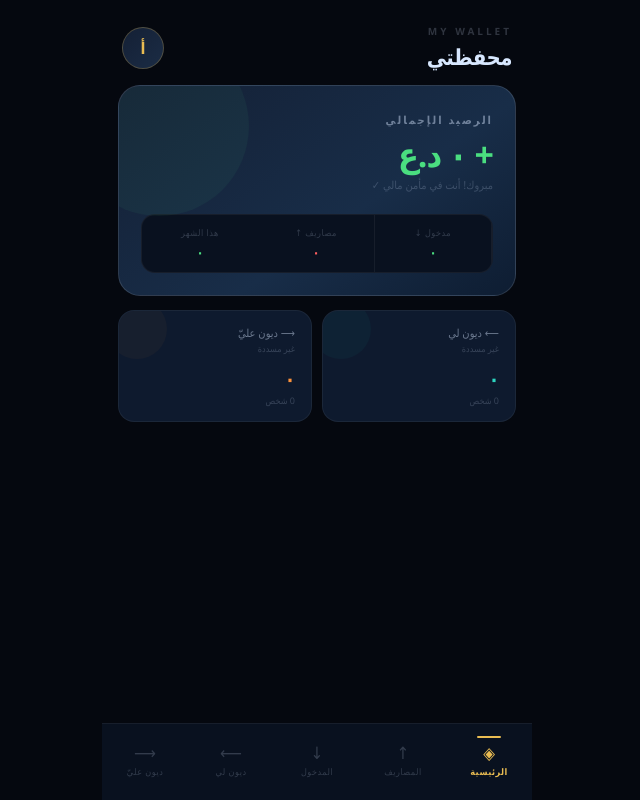
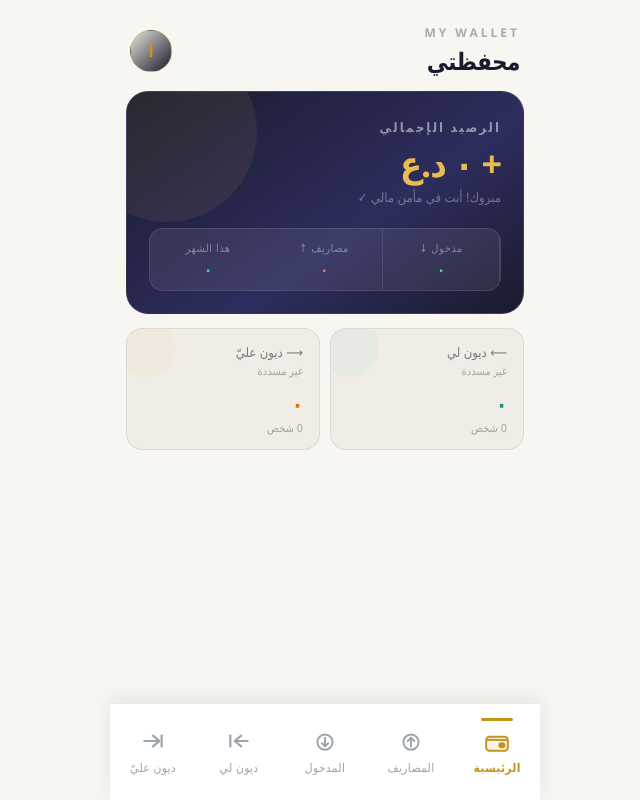
Before and after one commit to Ahmed96-same/my-wallet, a React (Vite) app: page / in a window 1280 px wide. Shown: the whole page, without its empty margins (434-1074 px from the left). Built offline with nearby package versions, Linux system fonts and the light colour scheme.

Commit message:
Update App.jsx

```diff
--- a/src/App.jsx
+++ b/src/App.jsx
@@ -1,10 +1,10 @@
 import { useState, useCallback } from "react";
 
 const C = {
-  bg:"#05080f",s1:"#09111f",s2:"#0e1a2e",s3:"#142035",s4:"#1b2c45",
-  bdr:"rgba(255,255,255,0.055)",bdrH:"rgba(255,255,255,0.12)",
-  text:"#d8e8ff",muted:"rgba(216,232,255,0.46)",hint:"rgba(216,232,255,0.2)",
-  gold:"#e9bc52",coral:"#ff5f5f",teal:"#2dd4bf",amber:"#fb923c",green:"#4ade80",blue:"#60a5fa",
+  bg:"#f8f6f0",s1:"#ffffff",s2:"#f0ede6",s3:"#e8e4db",s4:"#1a1a2e",
+  bdr:"rgba(26,26,46,0.09)",bdrH:"rgba(26,26,46,0.18)",
+  text:"#1a1a2e",muted:"rgba(26,26,46,0.55)",hint:"rgba(26,26,46,0.35)",
+  gold:"#c9921a",coral:"#e03535",teal:"#0d9488",amber:"#d97706",green:"#16a34a",blue:"#2563eb",
 };
 
 const CATS=[
@@ -32,7 +32,7 @@ const STYLES=`
   @keyframes sheetUp{from{transform:translateY(100%)}to{transform:none}}
   @keyframes fadeIn{from{opacity:0}to{opacity:1}}
   *{box-sizing:border-box;-webkit-tap-highlight-color:transparent;margin:0;padding:0}
-  html,body,#root{background:#05080f;min-height:100vh}
+  html,body,#root{background:#f8f6f0;min-height:100vh}
   input,select,button{font-family:inherit}
   input:focus,select:focus{outline:2px solid rgba(233,188,82,.35);outline-offset:0}
   input[type=number]::-webkit-outer-spin-button,input[type=number]::-webkit-inner-spin-button{-webkit-appearance:none}
@@ -59,7 +59,7 @@ function Sheet({title,onClose,children}){
       <div style={{position:"absolute",bottom:0,left:0,right:0,background:C.s2,borderRadius:"22px 22px 0 0",padding:"0 20px 40px",maxHeight:"88vh",overflowY:"auto",animation:"sheetUp .28s cubic-bezier(.32,.72,0,1)"}} onClick={e=>e.stopPropagation()}>
         <div style={{width:38,height:4,background:C.bdrH,borderRadius:2,margin:"14px auto 22px"}}/>
         <div style={{display:"flex",justifyContent:"space-between",alignItems:"center",marginBottom:22}}>
-          <span style={{fontSize:17,fontWeight:700}}>{title}</span>
+          <span style={{fontSize:19,fontWeight:700}}>{title}</span>
           <button onClick={onClose} style={{width:30,height:30,borderRadius:"50%",background:C.s3,border:`1px solid ${C.bdrH}`,color:C.muted,fontSize:18,cursor:"pointer",display:"flex",alignItems:"center",justifyContent:"center"}}>×</button>
         </div>
         {children}
@@ -68,8 +68,8 @@ function Sheet({title,onClose,children}){
   );
 }
 
-const inp={width:"100%",background:C.s3,border:`1px solid ${C.bdrH}`,borderRadius:12,padding:"14px 15px",color:C.text,fontSize:15,marginBottom:14};
-const lbl={display:"block",fontSize:11,color:C.muted,marginBottom:6,fontWeight:600,letterSpacing:.8};
+const inp={width:"100%",background:C.s3,border:`1px solid ${C.bdrH}`,borderRadius:12,padding:"14px 15px",color:C.text,fontSize:17,marginBottom:14};
+const lbl={display:"block",fontSize:13,color:C.muted,marginBottom:6,fontWeight:600,letterSpacing:.8};
 
 function Field({label,...p}){return<div><label style={lbl}>{label}</label><input style={inp} {...p}/></div>;}
 function Sel({label,options,value,onChange}){
@@ -83,7 +83,7 @@ function Sel({label,options,value,onChange}){
   );
 }
 function SaveBtn({onClick}){
-  return<button onClick={onClick} style={{width:"100%",padding:"16px",borderRadius:14,border:"none",background:`linear-gradient(135deg,${C.gold},#c99a32)`,color:"#150d00",fontWeight:800,fontSize:15,cursor:"pointer",marginTop:6}}>حفظ</button>;
+  return<button onClick={onClick} style={{width:"100%",padding:"16px",borderRadius:14,border:"none",background:`linear-gradient(135deg,${C.gold},#c99a32)`,color:"#150d00",fontWeight:800,fontSize:17,cursor:"pointer",marginTop:6}}>حفظ</button>;
 }
 
 function Donut({data,total}){
@@ -105,7 +105,7 @@ function Donut({data,total}){
 }
 
 function Empty({text}){
-  return<div style={{padding:"44px 20px",textAlign:"center",color:C.hint}}><div style={{fontSize:40,marginBottom:12,opacity:.3}}>◯</div><div style={{fontSize:13}}>{text}</div></div>;
+  return<div style={{padding:"44px 20px",textAlign:"center",color:C.hint}}><div style={{fontSize:40,marginBottom:12,opacity:.3}}>◯</div><div style={{fontSize:15}}>{text}</div></div>;
 }
 
 function ExpRow({item,onDelete}){
@@ -115,12 +115,12 @@ function ExpRow({item,onDelete}){
         <div style={{width:10,height:10,borderRadius:3,background:catC(item.category)}}/>
       </div>
       <div style={{flex:1,minWidth:0}}>
-        <div style={{fontSize:14,fontWeight:600}}>{item.category}</div>
-        <div style={{fontSize:11,color:C.muted,marginTop:3}}>{item.note||"—"} · {item.date}</div>
+        <div style={{fontSize:16,fontWeight:600}}>{item.category}</div>
+        <div style={{fontSize:13,color:C.muted,marginTop:3}}>{item.note||"—"} · {item.date}</div>
       </div>
       <div style={{flexShrink:0,textAlign:"left"}}>
-        <div style={{fontSize:14,fontWeight:700,color:C.coral}}>-{SHORT(item.amount)}</div>
-        <div style={{fontSize:9,color:C.hint,textAlign:"center"}}>د.ع</div>
+        <div style={{fontSize:16,fontWeight:700,color:C.coral}}>-{SHORT(item.amount)}</div>
+        <div style={{fontSize:11,color:C.hint,textAlign:"center"}}>د.ع</div>
       </div>
       {onDelete&&<button onClick={()=>onDelete(item.id)} style={{background:"none",border:"none",color:C.hint,cursor:"pointer",fontSize:19,lineHeight:1,padding:"0 2px",flexShrink:0}}>×</button>}
     </div>
@@ -131,17 +131,17 @@ function IncRow({item,onDelete}){
   const isF=item.type==="ثابت";
   return(
     <div style={{display:"flex",alignItems:"center",gap:12,padding:"13px 16px",borderBottom:`1px solid ${C.bdr}`}}>
-      <div style={{width:38,height:38,borderRadius:11,background:isF?"rgba(74,222,128,.1)":"rgba(96,165,250,.1)",display:"flex",alignItems:"center",justifyContent:"center",flexShrink:0,fontSize:17,color:isF?C.green:C.blue}}>{isF?"↻":"↺"}</div>
+      <div style={{width:38,height:38,borderRadius:11,background:isF?"rgba(74,222,128,.1)":"rgba(96,165,250,.1)",display:"flex",alignItems:"center",justifyContent:"center",flexShrink:0,fontSize:19,color:isF?C.green:C.blue}}>{isF?"↻":"↺"}</div>
       <div style={{flex:1,minWidth:0}}>
-        <div style={{fontSize:14,fontWeight:600}}>{item.source||"مدخول"}</div>
+        <div style={{fontSize:16,fontWeight:600}}>{item.source||"مدخول"}</div>
         <div style={{display:"flex",alignItems:"center",gap:6,marginTop:3}}>
-          <span style={{padding:"2px 7px",borderRadius:5,background:isF?"rgba(74,222,128,.12)":"rgba(96,165,250,.12)",color:isF?C.green:C.blue,fontSize:9,fontWeight:600}}>{item.type}</span>
-          <span style={{fontSize:11,color:C.muted}}>{item.date}</span>
+          <span style={{padding:"2px 7px",borderRadius:5,background:isF?"rgba(74,222,128,.12)":"rgba(96,165,250,.12)",color:isF?C.green:C.blue,fontSize:11,fontWeight:600}}>{item.type}</span>
+          <span style={{fontSize:13,color:C.muted}}>{item.date}</span>
         </div>
       </div>
       <div style={{flexShrink:0,textAlign:"left"}}>
-        <div style={{fontSize:14,fontWeight:700,color:C.green}}>+{SHORT(item.amount)}</div>
-        <div style={{fontSize:9,color:C.hint,textAlign:"center"}}>د.ع</div>
+        <div style={{fontSize:16,fontWeight:700,color:C.green}}>+{SHORT(item.amount)}</div>
+        <div style={{fontSize:11,color:C.hint,textAlign:"center"}}>د.ع</div>
       </div>
       <button onClick={()=>onDelete(item.id)} style={{background:"none",border:"none",color:C.hint,cursor:"pointer",fontSize:19,lineHeight:1,padding:"0 2px",flexShrink:0}}>×</button>
     </div>
@@ -152,14 +152,14 @@ function DebtRow({item,type,onDelete,onToggle}){
   const color=type==="lent"?C.teal:C.amber;
   return(
     <div style={{display:"flex",alignItems:"center",gap:12,padding:"13px 16px",borderBottom:`1px solid ${C.bdr}`,opacity:item.paid?.5:1,transition:"opacity .3s"}}>
-      <div style={{width:40,height:40,borderRadius:"50%",background:avC(item.person),display:"flex",alignItems:"center",justifyContent:"center",flexShrink:0,fontSize:13,fontWeight:800,color:"#fff"}}>{initials(item.person)}</div>
+      <div style={{width:40,height:40,borderRadius:"50%",background:avC(item.person),display:"flex",alignItems:"center",justifyContent:"center",flexShrink:0,fontSize:15,fontWeight:800,color:"#fff"}}>{initials(item.person)}</div>
       <div style={{flex:1,minWidth:0}}>
-        <div style={{fontSize:14,fontWeight:600}}>{item.person}</div>
-        <div style={{fontSize:11,color:C.muted,marginTop:3}}>{item.note||"—"} · {item.date}</div>
+        <div style={{fontSize:16,fontWeight:600}}>{item.person}</div>
+        <div style={{fontSize:13,color:C.muted,marginTop:3}}>{item.note||"—"} · {item.date}</div>
       </div>
       <div style={{flexShrink:0,display:"flex",flexDirection:"column",alignItems:"flex-end",gap:5}}>
-        <div style={{fontSize:14,fontWeight:700,color}}>{SHORT(item.amount)}</div>
-        <button onClick={()=>onToggle(item.id)} style={{padding:"3px 9px",borderRadius:6,border:`1px solid ${item.paid?C.green:C.bdrH}`,background:item.paid?"rgba(74,222,128,.12)":"none",color:item.paid?C.green:C.muted,fontSize:9,cursor:"pointer",fontWeight:700,transition:"all .2s"}}>
+        <div style={{fontSize:16,fontWeight:700,color}}>{SHORT(item.amount)}</div>
+        <button onClick={()=>onToggle(item.id)} style={{padding:"3px 9px",borderRadius:6,border:`1px solid ${item.paid?C.green:C.bdrH}`,background:item.paid?"rgba(74,222,128,.12)":"none",color:item.paid?C.green:C.muted,fontSize:11,cursor:"pointer",fontWeight:700,transition:"all .2s"}}>
           {item.paid?"✓ مسدّد":"سدّد"}
         </button>
       </div>
@@ -173,8 +173,8 @@ function Stats({items}){
     <div style={{display:"flex",gap:8,marginBottom:16}}>
       {items.map((d,i)=>(
         <div key={i} style={{flex:1,background:C.s2,border:`1px solid ${C.bdr}`,borderRadius:14,padding:"13px 12px"}}>
-          <div style={{fontSize:10,color:C.muted,marginBottom:5,letterSpacing:.4}}>{d.label}</div>
-          <div style={{fontSize:17,fontWeight:700,color:d.color||C.text,letterSpacing:-.3}}>{d.value}</div>
+          <div style={{fontSize:12,color:C.muted,marginBottom:5,letterSpacing:.4}}>{d.label}</div>
+          <div style={{fontSize:19,fontWeight:700,color:d.color||C.text,letterSpacing:-.3}}>{d.value}</div>
         </div>
       ))}
     </div>
@@ -183,7 +183,7 @@ function Stats({items}){
 
 function AddBtn({onClick,label}){
   return(
-    <button onClick={onClick} style={{width:"100%",padding:"14px",borderRadius:14,border:`1.5px dashed ${C.bdrH}`,background:"none",color:C.muted,cursor:"pointer",fontSize:14,display:"flex",alignItems:"center",justifyContent:"center",gap:10,marginBottom:16}}>
+    <button onClick={onClick} style={{width:"100%",padding:"14px",borderRadius:14,border:`1.5px dashed ${C.bdrH}`,background:"none",color:C.muted,cursor:"pointer",fontSize:16,display:"flex",alignItems:"center",justifyContent:"center",gap:10,marginBottom:16}}>
       <span style={{width:26,height:26,borderRadius:8,background:C.s3,display:"flex",alignItems:"center",justifyContent:"center",fontSize:18,color:C.gold,lineHeight:1}}>+</span>
       {label}
     </button>
@@ -210,16 +210,16 @@ function Dashboard({expenses,income,lent,owed,balance,totalIncome,totalExpenses,
   const maxBar=Math.max(...bars.map(b=>b[1]),1);
   return(
     <div style={{animation:"slideUp .35s ease"}}>
-      <div style={{background:`linear-gradient(145deg,${C.s3} 0%,#182d48 60%,#0e1d32 100%)`,border:`1px solid ${C.bdrH}`,borderRadius:22,padding:"26px 22px 22px",marginBottom:14,position:"relative",overflow:"hidden"}}>
-        <div style={{position:"absolute",top:-50,left:-50,width:180,height:180,borderRadius:"50%",background:isPos?"rgba(74,222,128,.05)":"rgba(255,95,95,.05)",pointerEvents:"none"}}/>
-        <div style={{fontSize:11,color:C.muted,letterSpacing:2,marginBottom:10,fontWeight:600}}>الرصيد الإجمالي</div>
-        <div style={{fontSize:34,fontWeight:800,color:isPos?C.green:C.coral,letterSpacing:-1,marginBottom:6,lineHeight:1}}>{isPos?"+ ":"- "}{IQD(Math.abs(balance))}</div>
-        <div style={{fontSize:11,color:C.hint,marginBottom:22}}>{isPos?"مبروك! أنت في مأمن مالي ✓":"تنبّه! مصاريفك تتجاوز مدخولك"}</div>
-        <div style={{display:"flex",gap:0,background:C.s1,borderRadius:14,overflow:"hidden",border:`1px solid ${C.bdr}`}}>
-          {[{label:"مدخول ↓",val:totalIncome,color:C.green},{label:"مصاريف ↑",val:totalExpenses,color:C.coral},{label:"هذا الشهر",val:mBal,color:mBal>=0?C.green:C.coral}].map((d,i)=>(
-            <div key={i} style={{flex:1,padding:"11px 0",textAlign:"center",borderRight:i<2?`1px solid ${C.bdr}`:"none"}}>
-              <div style={{fontSize:9,color:C.hint,marginBottom:4,letterSpacing:.5}}>{d.label}</div>
-              <div style={{fontSize:13,fontWeight:700,color:d.color}}>{SHORT(d.val)}</div>
+      <div style={{background:`linear-gradient(145deg,#1a1a2e 0%,#2d2d5e 60%,#1a1a2e 100%)`,border:`1px solid rgba(255,255,255,0.1)`,borderRadius:22,padding:"26px 22px 22px",marginBottom:14,position:"relative",overflow:"hidden"}}>
+        <div style={{position:"absolute",top:-50,left:-50,width:180,height:180,borderRadius:"50%",background:isPos?"rgba(233,188,82,.08)":"rgba(255,95,95,.08)",pointerEvents:"none"}}/>
+        <div style={{fontSize:13,color:"rgba(255,255,255,.5)",letterSpacing:2,marginBottom:10,fontWeight:600}}>الرصيد الإجمالي</div>
+        <div style={{fontSize:36,fontWeight:800,color:isPos?"#e9bc52":"#ff6b6b",letterSpacing:-1,marginBottom:6,lineHeight:1}}>{isPos?"+ ":"- "}{IQD(Math.abs(balance))}</div>
+        <div style={{fontSize:13,color:"rgba(255,255,255,.35)",marginBottom:22}}>{isPos?"مبروك! أنت في مأمن مالي ✓":"تنبّه! مصاريفك تتجاوز مدخولك"}</div>
+        <div style={{display:"flex",gap:0,background:"rgba(255,255,255,0.08)",borderRadius:14,overflow:"hidden",border:"1px solid rgba(255,255,255,0.1)"}}>
+          {[{label:"مدخول ↓",val:totalIncome,color:"#4ade80"},{label:"مصاريف ↑",val:totalExpenses,color:"#ff6b6b"},{label:"هذا الشهر",val:mBal,color:mBal>=0?"#4ade80":"#ff6b6b"}].map((d,i)=>(
+            <div key={i} style={{flex:1,padding:"11px 0",textAlign:"center",borderRight:i<2?"1px solid rgba(255,255,255,0.1)":"none"}}>
+              <div style={{fontSize:11,color:"rgba(255,255,255,.4)",marginBottom:4,letterSpacing:.5}}>{d.label}</div>
+              <div style={{fontSize:15,fontWeight:700,color:d.color}}>{SHORT(d.val)}</div>
             </div>
           ))}
         </div>
@@ -228,30 +228,30 @@ function Dashboard({expenses,income,lent,owed,balance,totalIncome,totalExpenses,
         {[{label:"ديون لي",val:totalLent,color:C.teal,icon:"⟵",tab:3,count:lent.filter(d=>!d.paid).length},{label:"ديون عليّ",val:totalOwed,color:C.amber,icon:"⟶",tab:4,count:owed.filter(d=>!d.paid).length}].map((d,i)=>(
           <div key={i} onClick={()=>setTab(d.tab)} style={{background:C.s2,border:`1px solid ${C.bdr}`,borderRadius:16,padding:"14px 16px",cursor:"pointer",position:"relative",overflow:"hidden"}}>
             <div style={{position:"absolute",top:-12,left:-12,width:60,height:60,borderRadius:"50%",background:`${d.color}0a`}}/>
-            <div style={{fontSize:11,color:C.muted,marginBottom:2}}>{d.icon} {d.label}</div>
-            <div style={{fontSize:9,color:C.hint,marginBottom:10}}>غير مسددة</div>
-            <div style={{fontSize:20,fontWeight:800,color:d.color,letterSpacing:-.5}}>{SHORT(d.val)}</div>
-            <div style={{fontSize:9,color:C.hint,marginTop:2}}>{d.count} شخص</div>
+            <div style={{fontSize:13,color:C.muted,marginBottom:2}}>{d.icon} {d.label}</div>
+            <div style={{fontSize:11,color:C.hint,marginBottom:10}}>غير مسددة</div>
+            <div style={{fontSize:22,fontWeight:800,color:d.color,letterSpacing:-.5}}>{SHORT(d.val)}</div>
+            <div style={{fontSize:11,color:C.hint,marginTop:2}}>{d.count} شخص</div>
           </div>
         ))}
       </div>
       {mInc>0&&(
         <div style={{background:C.s2,border:`1px solid ${C.bdr}`,borderRadius:16,padding:"16px 18px",marginBottom:14}}>
           <div style={{display:"flex",justifyContent:"space-between",alignItems:"baseline",marginBottom:12}}>
-            <span style={{fontSize:13,fontWeight:600}}>إنفاق هذا الشهر</span>
-            <span style={{fontSize:20,fontWeight:800,color:pct>80?C.coral:pct>55?C.amber:C.green}}>{pct}٪</span>
+            <span style={{fontSize:15,fontWeight:600}}>إنفاق هذا الشهر</span>
+            <span style={{fontSize:22,fontWeight:800,color:pct>80?C.coral:pct>55?C.amber:C.green}}>{pct}٪</span>
           </div>
           <div style={{height:9,background:C.s3,borderRadius:99,overflow:"hidden",marginBottom:10}}>
             <div style={{height:"100%",borderRadius:99,width:`${pct}%`,background:pct>80?`linear-gradient(90deg,${C.amber},${C.coral})`:pct>55?C.amber:C.green,transition:"width .9s ease"}}/>
           </div>
-          <div style={{display:"flex",justifyContent:"space-between",fontSize:11,color:C.muted}}>
+          <div style={{display:"flex",justifyContent:"space-between",fontSize:13,color:C.muted}}>
             <span>صرفت {SHORT(mExp)} د.ع</span><span>من أصل {SHORT(mInc)} د.ع</span>
           </div>
         </div>
       )}
       {catData.length>0&&(
         <div style={{background:C.s2,border:`1px solid ${C.bdr}`,borderRadius:16,padding:"16px 18px",marginBottom:14}}>
-          <div style={{fontSize:13,fontWeight:600,marginBottom:14}}>توزيع المصاريف</div>
+          <div style={{fontSize:15,fontWeight:600,marginBottom:14}}>توزيع المصاريف</div>
           <div style={{display:"flex",gap:16,alignItems:"center"}}>
             <Donut data={catData} total={totalExpenses}/>
             <div style={{flex:1}}>
@@ -259,13 +259,13 @@ function Dashboard({expenses,income,lent,owed,balance,totalIncome,totalExpenses,
                 <div key={i} style={{display:"flex",justifyContent:"space-between",alignItems:"center",marginBottom:9}}>
                   <div style={{display:"flex",alignItems:"center",gap:7}}>
                     <div style={{width:8,height:8,borderRadius:2,background:d.c,flexShrink:0}}/>
-                    <span style={{fontSize:11,color:C.muted}}>{d.l}</span>
+                    <span style={{fontSize:13,color:C.muted}}>{d.l}</span>
                   </div>
                   <div style={{display:"flex",alignItems:"center",gap:8}}>
                     <div style={{width:50,height:4,borderRadius:2,background:C.s3,overflow:"hidden"}}>
                       <div style={{height:"100%",background:d.c,width:`${Math.round(d.val/totalExpenses*100)}%`,borderRadius:2}}/>
                     </div>
-                    <span style={{fontSize:11,fontWeight:600,minWidth:28,textAlign:"left"}}>{Math.round(d.val/totalExpenses*100)}٪</span>
+                    <span style={{fontSize:13,fontWeight:600,minWidth:28,textAlign:"left"}}>{Math.round(d.val/totalExpenses*100)}٪</span>
                   </div>
                 </div>
               ))}
@@ -275,15 +275,15 @@ function Dashboard({expenses,income,lent,owed,balance,totalIncome,totalExpenses,
       )}
       {bars.length>1&&(
         <div style={{background:C.s2,border:`1px solid ${C.bdr}`,borderRadius:16,padding:"16px 18px",marginBottom:14}}>
-          <div style={{fontSize:13,fontWeight:600,marginBottom:16}}>المصاريف الشهرية</div>
+          <div style={{fontSize:15,fontWeight:600,marginBottom:16}}>المصاريف الشهرية</div>
           <div style={{display:"flex",gap:6,alignItems:"flex-end",height:90}}>
             {bars.map(([m,v],i)=>{
               const h=Math.round(v/maxBar*78),isLast=i===bars.length-1;
               return(
                 <div key={m} style={{flex:1,display:"flex",flexDirection:"column",alignItems:"center",gap:6}}>
-                  <div style={{fontSize:10,color:isLast?C.coral:C.hint,fontWeight:isLast?700:400}}>{SHORT(v)}</div>
+                  <div style={{fontSize:12,color:isLast?C.coral:C.hint,fontWeight:isLast?700:400}}>{SHORT(v)}</div>
                   <div style={{width:"100%",borderRadius:"5px 5px 0 0",background:isLast?C.coral:C.s4,height:`${h}px`,minHeight:4}}/>
-                  <div style={{fontSize:9,color:C.hint}}>{m.slice(5)}</div>
+                  <div style={{fontSize:11,color:C.hint}}>{m.slice(5)}</div>
                 </div>
               );
             })}
@@ -292,7 +292,7 @@ function Dashboard({expenses,income,lent,owed,balance,totalIncome,totalExpenses,
       )}
       {expenses.slice(0,3).length>0&&(
         <div style={{marginBottom:14}}>
-          <div style={{fontSize:13,fontWeight:600,marginBottom:10,color:C.muted}}>آخر المصاريف</div>
+          <div style={{fontSize:15,fontWeight:600,marginBottom:10,color:C.muted}}>آخر المصاريف</div>
           <SCard>{expenses.slice(0,3).map(e=><ExpRow key={e.id} item={e}/>)}</SCard>
         </div>
       )}
@@ -372,7 +372,52 @@ function DebtTab({debts,setDebts,type}){
   );
 }
 
-const TABS=[{icon:"◈",label:"الرئيسية"},{icon:"↑",label:"المصاريف"},{icon:"↓",label:"المدخول"},{icon:"⟵",label:"ديون لي"},{icon:"⟶",label:"ديون عليّ"}];
+// ─── Nav Icons ────────────────────────────────────────────────────
+const NAV_ICONS = [
+  (active) => (
+    <svg width="26" height="26" viewBox="0 0 24 24" fill="none">
+      <rect x="2" y="8" width="20" height="13" rx="3"
+        stroke={active?"#c9921a":"#9ca3af"} strokeWidth="1.8" fill={active?"rgba(201,146,26,.1)":"none"}/>
+      <path d="M2 11h20" stroke={active?"#c9921a":"#9ca3af"} strokeWidth="1.8"/>
+      <rect x="14" y="14" width="5" height="4" rx="2"
+        fill={active?"#c9921a":"none"} stroke={active?"#c9921a":"#9ca3af"} strokeWidth="1.5"/>
+    </svg>
+  ),
+  (active) => (
+    <svg width="26" height="26" viewBox="0 0 24 24" fill="none">
+      <circle cx="12" cy="13" r="7"
+        stroke={active?"#e03535":"#9ca3af"} strokeWidth="1.8" fill={active?"rgba(224,53,53,.1)":"none"}/>
+      <path d="M12 17v-8M9 12l3-3 3 3"
+        stroke={active?"#e03535":"#9ca3af"} strokeWidth="1.8" strokeLinecap="round" strokeLinejoin="round"/>
+    </svg>
+  ),
+  (active) => (
+    <svg width="26" height="26" viewBox="0 0 24 24" fill="none">
+      <circle cx="12" cy="13" r="7"
+        stroke={active?"#16a34a":"#9ca3af"} strokeWidth="1.8" fill={active?"rgba(22,163,74,.1)":"none"}/>
+      <path d="M12 9v8M9 14l3 3 3-3"
+        stroke={active?"#16a34a":"#9ca3af"} strokeWidth="1.8" strokeLinecap="round" strokeLinejoin="round"/>
+    </svg>
+  ),
+  (active) => (
+    <svg width="26" height="26" viewBox="0 0 24 24" fill="none">
+      <path d="M20 12H8M14 7l-6 5 6 5"
+        stroke={active?"#0d9488":"#9ca3af"} strokeWidth="2" strokeLinecap="round" strokeLinejoin="round"/>
+      <path d="M4 7v10"
+        stroke={active?"#0d9488":"#9ca3af"} strokeWidth="2" strokeLinecap="round"/>
+    </svg>
+  ),
+  (active) => (
+    <svg width="26" height="26" viewBox="0 0 24 24" fill="none">
+      <path d="M4 12h12M12 7l6 5-6 5"
+        stroke={active?"#d97706":"#9ca3af"} strokeWidth="2" strokeLinecap="round" strokeLinejoin="round"/>
+      <path d="M20 7v10"
+        stroke={active?"#d97706":"#9ca3af"} strokeWidth="2" strokeLinecap="round"/>
+    </svg>
+  ),
+];
+
+const TAB_LABELS = ["الرئيسية","المصاريف","المدخول","ديون لي","ديون عليّ"];
 
 export default function App(){
   const[tab,setTab]=useState(0);
@@ -395,23 +440,28 @@ export default function App(){
   return(
     <>
       <style>{STYLES}</style>
-      <div dir="rtl" style={{background:C.bg,minHeight:"100vh",color:C.text,fontFamily:"'Segoe UI',Tahoma,system-ui,sans-serif",maxWidth:430,margin:"0 auto",paddingBottom:90}}>
+      <div dir="rtl" style={{background:C.bg,minHeight:"100vh",color:C.text,fontFamily:"'Segoe UI',Tahoma,system-ui,sans-serif",maxWidth:430,margin:"0 auto",paddingBottom:95}}>
         <div style={{padding:"24px 20px 14px",display:"flex",justifyContent:"space-between",alignItems:"center"}}>
           <div>
-            <div style={{fontSize:10,color:C.hint,letterSpacing:3,fontWeight:600,marginBottom:3}}>MY WALLET</div>
-            <div style={{fontSize:22,fontWeight:800,letterSpacing:-.5}}>محفظتي</div>
+            <div style={{fontSize:12,color:C.hint,letterSpacing:3,fontWeight:600,marginBottom:3}}>MY WALLET</div>
+            <div style={{fontSize:24,fontWeight:800,letterSpacing:-.5}}>محفظتي</div>
           </div>
           <div style={{width:42,height:42,borderRadius:"50%",background:`linear-gradient(135deg,${C.s3},${C.s4})`,border:`1.5px solid ${C.gold}44`,display:"flex",alignItems:"center",justifyContent:"center",fontSize:16,fontWeight:800,color:C.gold}}>أ</div>
         </div>
         <div style={{padding:"0 16px"}}>{pages[tab]}</div>
-        <nav style={{position:"fixed",bottom:0,left:"50%",transform:"translateX(-50%)",width:"100%",maxWidth:430,background:C.s1,borderTop:`1px solid ${C.bdr}`,display:"flex",alignItems:"center",padding:"8px 0 18px",zIndex:99}}>
-          {TABS.map((t,i)=>(
-            <button key={i} onClick={()=>setTab(i)} style={{flex:1,display:"flex",flexDirection:"column",alignItems:"center",gap:4,background:"none",border:"none",cursor:"pointer",padding:"4px 0",color:tab===i?C.gold:C.hint,transition:"color .2s"}}>
-              <div style={{height:2,width:tab===i?24:0,background:C.gold,borderRadius:1,transition:"width .25s ease",marginBottom:2}}/>
-              <span style={{fontSize:17,lineHeight:1}}>{t.icon}</span>
-              <span style={{fontSize:9,fontWeight:tab===i?700:400,letterSpacing:.5}}>{t.label}</span>
-            </button>
-          ))}
+        <nav style={{position:"fixed",bottom:0,left:"50%",transform:"translateX(-50%)",width:"100%",maxWidth:430,background:"#ffffff",borderTop:"0.5px solid rgba(26,26,46,0.1)",boxShadow:"0 -4px 20px rgba(26,26,46,0.08)",display:"flex",alignItems:"center",padding:"10px 0 20px",zIndex:99}}>
+          {TAB_LABELS.map((label,i)=>{
+            const active=tab===i;
+            const activeColors=["#c9921a","#e03535","#16a34a","#0d9488","#d97706"];
+            const inactiveColor="#9ca3af";
+            return(
+              <button key={i} onClick={()=>setTab(i)} style={{flex:1,display:"flex",flexDirection:"column",alignItems:"center",gap:5,background:"none",border:"none",cursor:"pointer",padding:"4px 0",transition:"all .2s"}}>
+                <div style={{width:active?32:0,height:3,background:activeColors[i],borderRadius:2,transition:"width .25s ease",marginBottom:2}}/>
+                {NAV_ICONS[i](active)}
+                <span style={{fontSize:12,fontWeight:active?700:400,color:active?activeColors[i]:inactiveColor,letterSpacing:.3,transition:"color .2s"}}>{label}</span>
+              </button>
+            );
+          })}
         </nav>
       </div>
     </>
```
